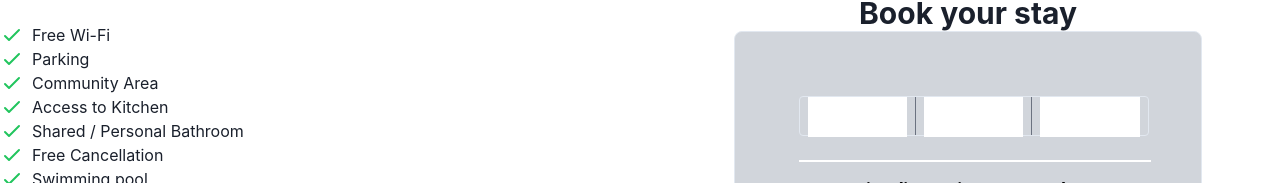
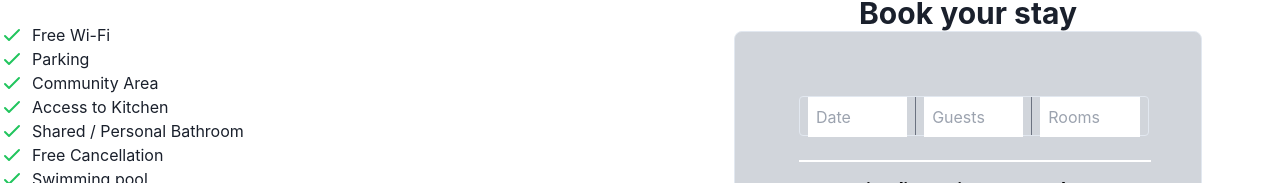
Before and after one commit to banidprajapati/HostelStays-HostelManagementSystem, a React (Vite) app in the folder frontend/: page / in a window 1280 px wide. Shown: the part 617-800 px from the top of the page. Built offline with nearby package versions, Linux system fonts and the light colour scheme.

Commit message:
BookStay

```diff
--- a/frontend/src/App.jsx
+++ b/frontend/src/App.jsx
@@ -1,6 +1,7 @@
 import React from "react";
 import "./App.css";
 import { ProductPage } from "./components/ProductPage";
+// import { ProductPage } from "./components/ProductPage";
 // import { LandingPage } from "./components/LandingPage";
 // import {Amenities} from "./components/Amenities";
 // import {Description} from "./components/Description";
--- a/frontend/src/components/BookStay.jsx
+++ b/frontend/src/components/BookStay.jsx
@@ -6,13 +6,25 @@ export const BookStay = () => {
       <h2 className="text-3xl font-bold">
         <span>Book</span> your stay
       </h2>
-      <div className="relative bg-gray-300 p-8 border  rounded-lg w-3/4 mx-auto h-96">
-        <div className="absolute top-16 left-16 w-3/4 h-10 flex border  rounded px-2">
-          <input type="text" className="w-1/3 h-10 bg-white px-2" />
+      <div className="relative bg-gray-300 p-8 border rounded-lg w-3/4 mx-auto h-96">
+        <div className="absolute top-16 left-16 w-3/4 h-10 flex border rounded px-2">
+          <input
+            type="text"
+            className="w-1/3 h-10 bg-white px-2"
+            placeholder="Date"
+          />
           <div className="w-px bg-gray-500 mx-2"></div>
-          <input type="text" className="w-1/3 h-10 bg-white px-2" />
+          <input
+            type="text"
+            className="w-1/3 h-10 bg-white px-2"
+            placeholder="Guests"
+          />
           <div className="w-px bg-gray-500 mx-2"></div>
-          <input type="text" className="w-1/3 h-10 bg-white px-2" />
+          <input
+            type="text"
+            className="w-1/3 h-10 bg-white px-2"
+            placeholder="Rooms"
+          />
         </div>
         <hr className="absolute top-32 left-16 w-3/4 border border-white" />
         <h3 className="absolute top-36 left-16 font-bold text-lg text-black">
--- a/frontend/src/components/Login.jsx
+++ b/frontend/src/components/Login.jsx
@@ -1,6 +1,6 @@
 import React from "react";
 
-export const Login = ({email, setEmail, handleLogin}) => {
+export const Login = ({ email, setEmail, handleLogin }) => {
   return (
     <div className="p-0 flex h-screen">
       <div className="w-1/2 h-full">
@@ -24,7 +24,8 @@ export const Login = ({email, setEmail, handleLogin}) => {
             />
             <button
               className="bg-blue-500 text-white px-4 py-2 rounded-md"
-              onClick={handleLogin}>
+              onClick={handleLogin}
+            >
               Continue
             </button>
           </div>
```
